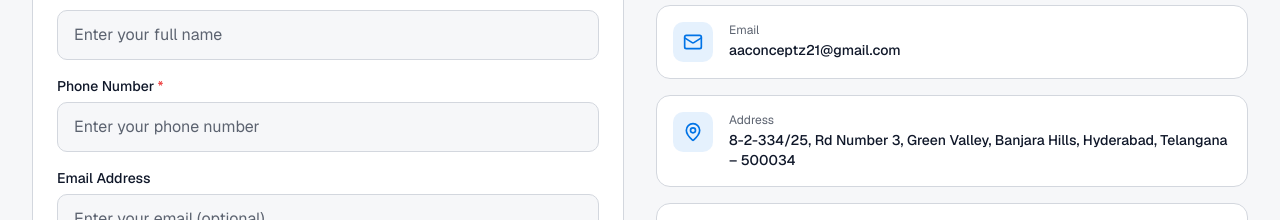
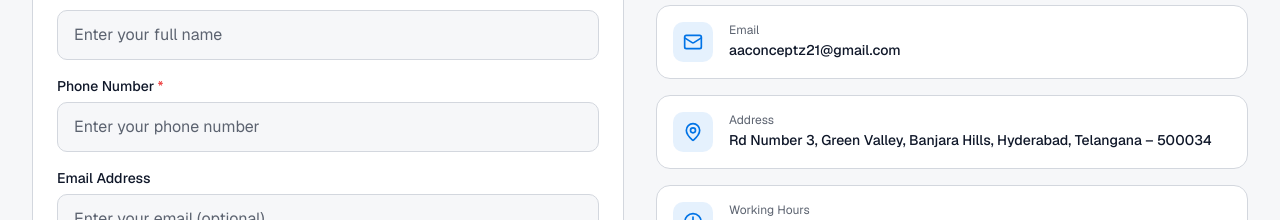
Before and after one commit to Al-tamash/AAC-Glass-Films, a Next.js app: page / in a window 1280 px wide. Shown: the part 7600-7820 px from the top of the page. Built offline with nearby package versions, Linux system fonts and the light colour scheme.

Commit message:
update the address

```diff
--- a/components/landing/contact.tsx
+++ b/components/landing/contact.tsx
@@ -22,7 +22,7 @@ const contactInfo = [
   {
     icon: MapPin,
     label: "Address",
-    value: "8-2-334/25, Rd Number 3, Green Valley, Banjara Hills, Hyderabad, Telangana – 500034",
+    value: "Rd Number 3, Green Valley, Banjara Hills, Hyderabad, Telangana – 500034",
     href: "https://maps.app.goo.gl/V5m5eCN2oB9cwqZ47",
   },
   {
```
